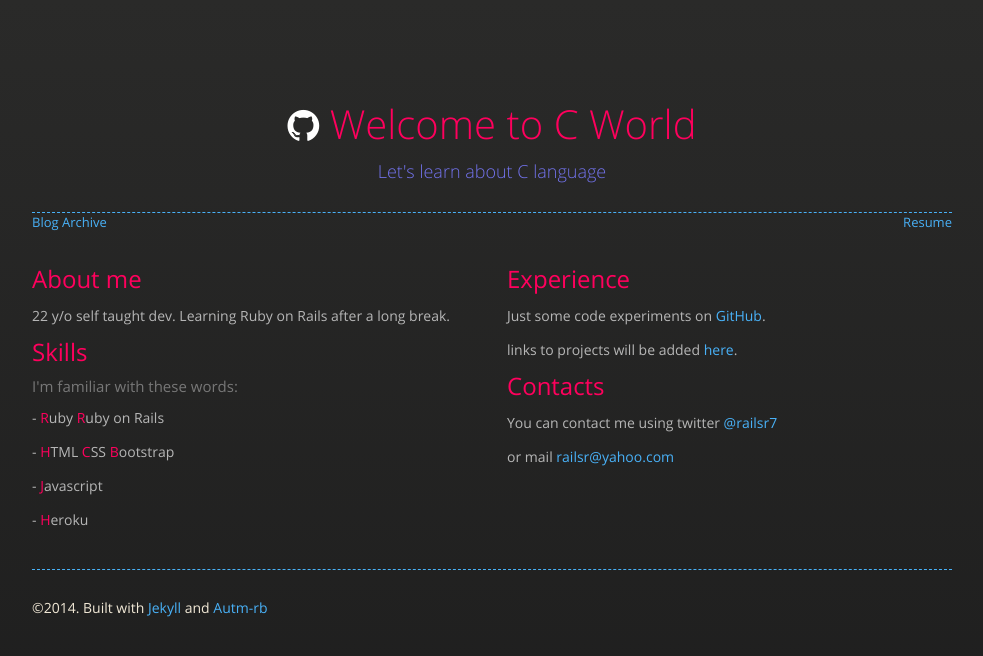
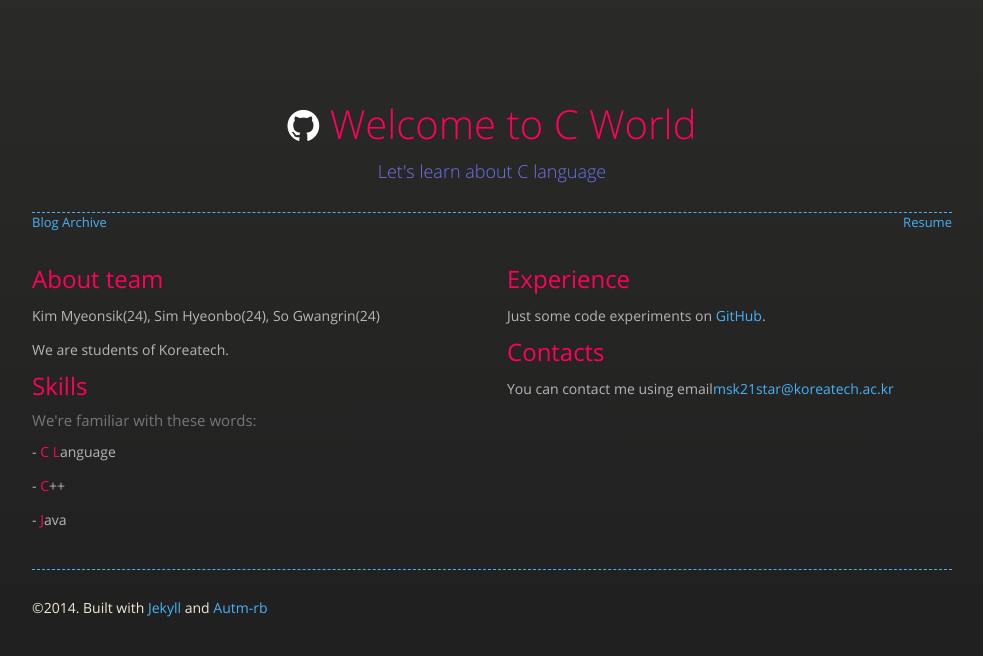
Before and after one commit to msk21star/msk21star.github.io, a Jekyll site: the page built from resume.html, in a window 1280 px wide. Shown: the top 656 px of the page, without its empty margins (148-1131 px from the left). Built offline with Jekyll 4.4.1, drawn with Linux system fonts in a browser that asks for light colours; nearby versions of some CDN libraries; comment, search, counter and statistics services are not loaded.

Commit message:
Update resume.html

```diff
--- a/resume.html
+++ b/resume.html
@@ -7,31 +7,29 @@ layout: default
 <div class="resume row">
   <div class="col-md-6 post-nav">
     <div id="about_me">
-      <h2>About me</h2>
-      <p>22 y/o self taught dev. Learning Ruby on Rails after a long break.</p>
+      <h2>About team</h2>
+      <p>Kim Myeonsik(24), Sim Hyeonbo(24), So Gwangrin(24)</p>
+      <p>We are students of Koreatech.</p>
     </div>
 
     <div id="skills">
       <h2>Skills</h2>
-      <h4 class="text-muted">I'm familiar with these words:</h4>
-        <p> - <span>R</span>uby <span>R</span>uby on Rails</p>
-        <p> - <span>H</span>TML <span>C</span>SS <span>B</span>ootstrap</p>
-        <p> - <span>J</span>avascript</p>
-        <p> - <span>H</span>eroku</p>
+      <h4 class="text-muted">We're familiar with these words:</h4>
+        <p> - <span>C</span> <span>L</span>anguage</p>
+        <p> - <span>C</span>++</p>
+        <p> - <span>J</span>ava</p>
     </div>
   </div>
 
   <div class="col-md-6 post-nav">
     <div id="experience">
       <h2>Experience</h2>
-      <p>Just some code experiments on <a href="https://github.com/railsr?tab=repositories">GitHub</a>.</p>
-      <p>links to projects will be added <a href="{{ "/projects" | prepend:site.baseurl }}">here</a>.</p>
+      <p>Just some code experiments on <a href="https://github.com/">GitHub</a>.</p>
     </div>
 
     <div id="contacts">
       <h2>Contacts</h2>
-      <p>You can contact me using twitter <a href="{{site.twitter}}">@railsr7</a></p>
-      <p>or mail <a href="mailto:railsr@yahoo.com">railsr@yahoo.com</a></p>
+      <p>You can contact me using email<a href="mailto:msk21star@koreatech.ac.kr">msk21star@koreatech.ac.kr</a></p>
     </div>
   </div>
 </div>
```
